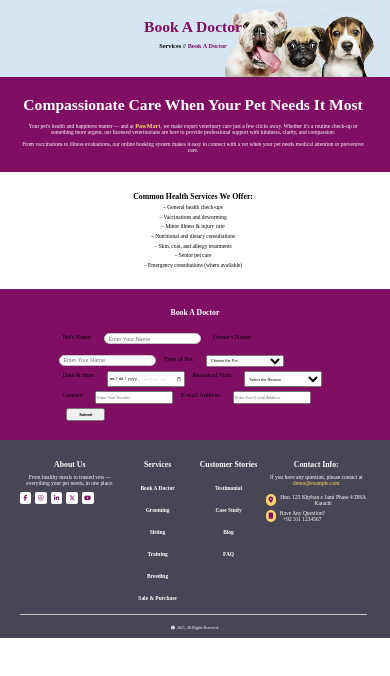
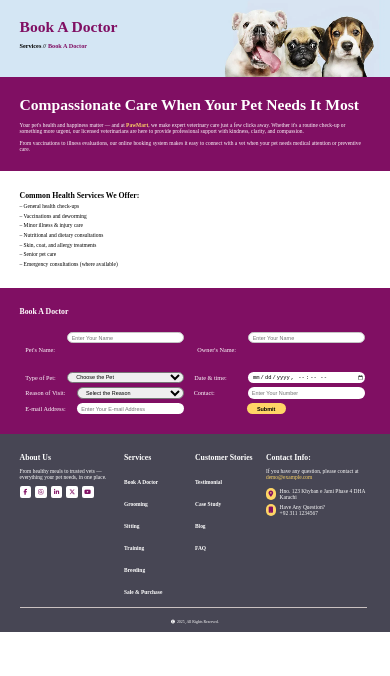
Before and after one commit to Nomanawaan/pet-food, a plain HTML site: page book a doctor.html in a window 390 px wide. Shown: the part 114-790 px from the top of the page. Drawn offline with Linux system fonts and the light colour scheme.

Commit message:
changes updated

```diff
--- a/book a doctor.html
+++ b/book a doctor.html
@@ -184,13 +184,13 @@
                     <div class="form-group">
 
                         <label for="name">Pet's Name:</label>
-                        <input type="text" id="name" placeholder="Enter Your Name"><br>
+                        <input type="text" id="name-bd" placeholder="Enter Your Name" required> <br><br/>
 
                         <label for="name">Owner's Name:</label>
-                        <input type="text" id="name" placeholder="Enter Your Name">
+                        <input type="text" id="name-bd" placeholder="Enter Your Name" required>
 
                         <label for="type">Type of Pet:</label>
-                        <select name="type" id="type">
+                        <select name="type" id="type" required>
                             <option value="Choose">Choose the Pet</option>
                             <option value="Dog">Parrot</option>
                             <option value="Pigeon">Pigeon</option>
@@ -206,7 +206,7 @@
                         </select>
 
                         <label for="birthdaytime">Date & time:</label>
-                        <input type="datetime-local" id="birthdaytime" name="birthdaytime">
+                        <input type="datetime-local" id="birthdaytime" name="birthdaytime" required>
 
                         <label for="type">Reason of Visit:</label>
                         <select name="type" id="booking-date">
@@ -261,10 +261,10 @@
                         </select>
 
                         <label for="number">Contact:</label>
-                        <input type="number" placeholder="Enter Your Number" min="1" max="10">
+                        <input type="number" placeholder="Enter Your Number" id="contact" required>
 
                         <label for="email-address">E-mail Address:</label>
-                        <input type="text" placeholder="Enter Your E-mail Address" max="25">
+                        <input type="text" placeholder="Enter Your E-mail Address" max="25" id="em-add" required>
 
                         <input type="submit" class="submit-btn">
                     </div>
--- a/css/media.css
+++ b/css/media.css
@@ -3,14 +3,24 @@
 /* home page query start */
 @media screen and (max-width: 575px) {
 
-    .container {
+    /* .container {
         text-align: center;
-    }
+    } */
 
     /* hero sec query start */
     .hero-sec {
-    flex-direction: column;
-}
+        flex-direction: column;
+    }
+
+    .hero-sec-left {
+        width: var(--container-fluid);
+    }
+
+    .line {
+        width: 10vw;
+        height: 0.2vw;
+    }
+
 
 
 
--- a/css/style.css
+++ b/css/style.css
@@ -19,6 +19,7 @@
     --font-lg: 2vw;
     --font-xlg: 2.4vw;
     --font-xxlg: 4vw;
+    --font-xxxlg: 5vw;
 
     /* Border Radius */
     --radius-sm: 5px;
@@ -35,6 +36,7 @@
     --container1: 10vw;
     --container2: 20vw;
     --container2-5: 25vw;
+    --container2-74: 27.4vw;
     --container2-83: 28.3vw;
     --container3: 30vw;
     --container3-4: 34vw;
@@ -664,6 +666,10 @@ img {
     border: 1px solid #cac1c1;
     padding: var(--p-1);
     border-radius: var(--radius-md);
+    transition: transform 0.3s ease;
+}
+.blog:hover{
+    transform: scale(1.05);
 }
 
 .blog img {
@@ -820,7 +826,7 @@ img {
 .sec-6-bb {
     width: var(--container);
     display: flex;
-    gap: var(--p-1);
+    gap: var(--p-2);
     margin-top: var(--p-2);
 }
 
@@ -831,7 +837,14 @@ img {
     background: var(--bg-clr-sec);
     width: var(--container2-5);
     text-align: center;
-    /* position: relative; */
+    transition: transform 0.3s ease;
+}
+
+.box-1:hover,
+.box-2:hover,
+.box-3:hover,
+.box-4:hover{
+    transform: scale(1.05);
 }
 
 .box-1 img,
@@ -839,7 +852,6 @@ img {
 .box-3 img,
 .box-4 img {
     width: var(--container-fluid);
-    transition: transform 0.4s ease-in-out;
 }
 
 .s6bb-n {
@@ -1475,13 +1487,13 @@ i.fa-regular.fa-heart {
     margin-top: var(--p-2);
 }
 .pm{
-    font-size: var(--font-md);
-    font-weight: var(--fw-sm);
+    /* font-size: var(--font-md); */
+    font-weight: var(--fw-xlg);
     color: var(--bg-clr-primary);
 }
 .cm{
-    font-size: var(--font-md);
-    font-weight: var(--fw-sm);
+    /* font-size: var(--font-md); */
+    font-weight: var(--fw-xlg);
     color: var(--bg-clr-goldenyellow);
 }
 
@@ -1523,10 +1535,8 @@ i.fa-regular.fa-heart {
     padding: var(--p-5) var(--p-0);
 }
 .s3-f-inner{
-    width: var(--container7);
-    margin-left: var(--p-6);
-    /* background: red; */
-    margin-left: var(--p-15);
+    width: var(--container);
+    margin-left: var(--p-5);
 }
 .s3-f-inner h2{
     font-size: var(--font-lg);
@@ -1541,33 +1551,85 @@ i.fa-regular.fa-heart {
     display: flex;
     flex-wrap: wrap;
     gap: var(--p-1);
+}
+.form-group label{
+    display: flex;
+    align-items: center;
 }
 .form-group label{
     font-size: var(--font-md);
     padding-right: var(--p-2);
+    padding-left: var(--p-1-5);
+    color: var(--bg-clr-secondary);
+}
+.form-group input#birthdaytime{
+    width: var(--container3);
+    height: var(--container03);
     padding-left: var(--p-1);
-}
-.form-group input{
-    width: var(--container2);
-    padding-left: var(--p-2);
-    padding: var(--p-05) 0;
-    font-size: var(--font-xs);
-}
-.form-group select{
-    width: var(--container2);
-    padding-left: var(--p-2);
-    padding: var(--p-05) 0;
-    font-size: var(--font-xs);
+    margin-left: var(--p-2-5);
+    font-size: var(--font-sm);
+    border: none;
+    border-radius: var(--radius-md);
+}
+.form-group select#booking-date{
+    width: var(--container2-74);
+    height: var(--container03);
+    padding-left: var(--p-1);
+    font-size: var(--font-sm);
+    border-radius: var(--radius-md);
+}
+input#name-bd{
+    width: var(--container3);
+    height: var(--container03);
+    font-size: var(--font-sm);
+    border: 1px solid var(--bg-clr-gray);
+    border-radius: var(--radius-md);
+    padding: var(--p-1);
+}
+.form-group select#type{
+    width: var(--container3);
+    height: var(--container03);
+    padding-left: var(--p-1);
+    font-size: var(--font-sm);
+    border-radius: var(--radius-md);
+}
+.form-group input#contact{
+    width: var(--container3);
+    height: var(--container03);
+    padding-left: var(--p-1);
+    font-size: var(--font-sm);
+    border-radius: var(--radius-md);
+    margin-left: var(--p-5-5);
+    border: none;
+}
+.form-group input#em-add{
+    width: var(--container2-74);
+    height: var(--container03);
+    padding-left: var(--p-1);
+    font-size: var(--font-sm);
+    border-radius: var(--radius-md);
+    border: none;
 }
 input.submit-btn {
     width: var(--container1);
-    margin-left: var(--p-2);
-    font-size: var(--font-xs);
+    margin-left: var(--p-15);
+    font-size: var(--font-sm);
     font-weight: var(--fw-sm);
+    border-radius: var(--radius-md);
+    border: none;
+    background: var(--bg-clr-goldenyellow);
+}
+input.submit-btn:hover{
+    color: var(--bg-clr-primary);
+    text-decoration: 2px underline var(--bg-clr-primary);
 }
 input.submit-btn:hover{
     background: var(--bg-clr-goldenyellow);
     color: var(--bg-clr-primary);
+    text-decoration: 2px underline var(--bg-clr-primary);
+}
+.form-group input select{
+    margin-bottom: var(--p-20);
 }
 
 /* book a doctor css end */
@@ -1810,7 +1872,7 @@ form{
     gap: var(--p-1);
     margin-top: var(--p-2);
 }
-#name, #email {
+#name-cont, #email-cont {
     width: var(--container2-5);
     height: var(--container03);
     font-size: var(--font-sm);
@@ -1818,7 +1880,7 @@ form{
     border-radius: var(--radius-md);
     padding: var(--p-1);
 }
-#subject{
+#subject-cont{
     width: var(--container5-1);
     height: var(--container03);
     font-size: var(--font-sm);
@@ -1826,7 +1888,7 @@ form{
     border-radius: var(--radius-md);
     padding: var(--p-1);
 }
-#message{
+#message-cont{
     border: 1px solid var(--bg-clr-gray);
     width: var(--container5-1);
     font-size: var(--font-sm);
@@ -1838,7 +1900,7 @@ form{
     margin-top: var(--p-1);
     background: var(--bg-clr-goldenyellow);
     border: none;
-    border-radius: var(--radius-lg);
+    border-radius: var(--radius-md);
 
 }
 .cu-btn a{
```
Also changed, not shown: contact us.html (+4 -4 lines), index.html (+4 -3 lines), our story.html (+5 -5 lines), out team.html (+2 -2 lines).
